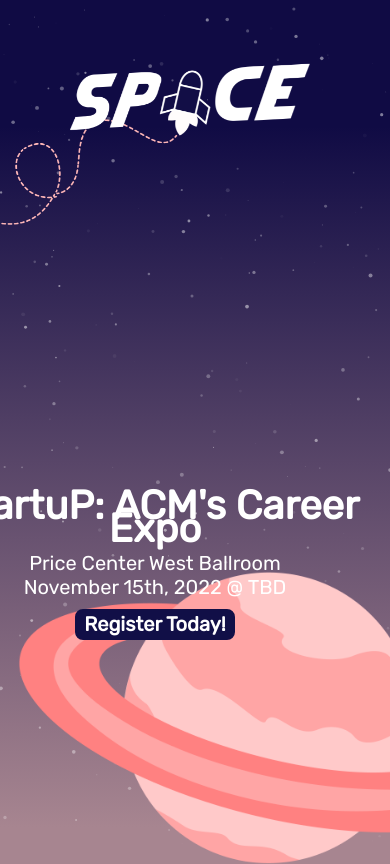
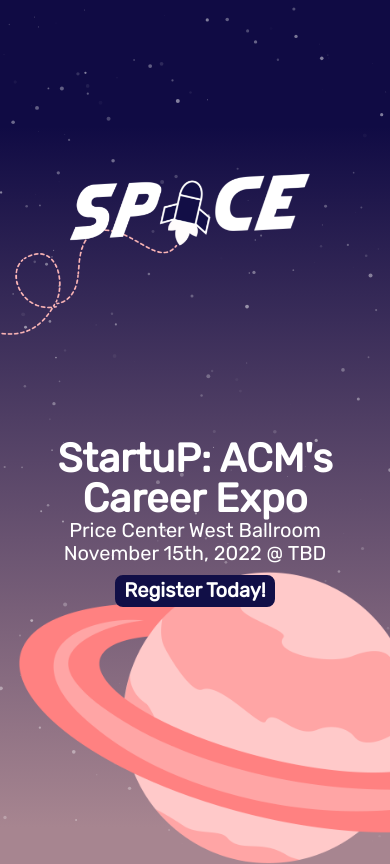
Before and after one commit to acmucsd/space-2022, a Next.js app: page / in a window 390 px wide. Shown: the top 864 px of the page. Built offline with nearby package versions, Linux system fonts and the light colour scheme.

Commit message:
Fixed responsiveness issues

```diff
--- a/src/sections/Hero/style.module.scss
+++ b/src/sections/Hero/style.module.scss
@@ -10,7 +10,7 @@
 
     .heroTitle{
         position: absolute;
-        top: 5%;
+        top: 18%;
         z-index: 1;
     }
 
@@ -31,17 +31,17 @@
         flex-direction: column;
         position: absolute;
         height: 100vh;
-        margin-top: 145px;
-        left: 50%;
-        margin-left: -275px;
+        width: 100vw;
+        margin-top: 11vw;
+        padding: 0 2rem;
         z-index: 2;
 
         .heroSubtitle{
+            line-height: 100%;
+            margin-top: 6rem;
             color: vars.$white;
             font-size: 40px;
             font-weight: bolder;
-            margin-top: -20px;
-            margin-bottom: 12px;
         }
 
         .heroInfo{
```
